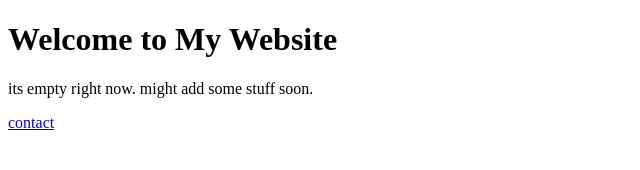
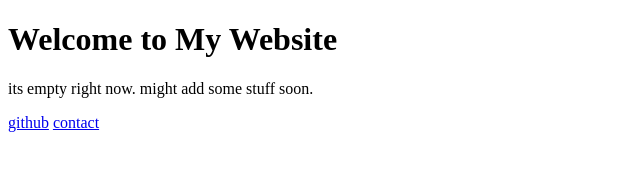
Before and after one commit to Effectimminent/ghptest, a plain HTML site: page index.html in a window 1280 px wide. Shown: the full height of the page, 0-640 px from the left. Drawn offline with Linux system fonts and the light colour scheme.

Commit message:
Update index.html

```diff
--- a/index.html
+++ b/index.html
@@ -10,6 +10,7 @@
     <main>
         <h1>Welcome to My Website</h1>
 	<p>its empty right now. might add some stuff soon.</p>
+	<a href="https://github.com/Effectimminent/">github</a>
 	<a href="https://effectimminent.github.io/ghptest/contact.html">contact</a>
     </main>
   </body>
```
